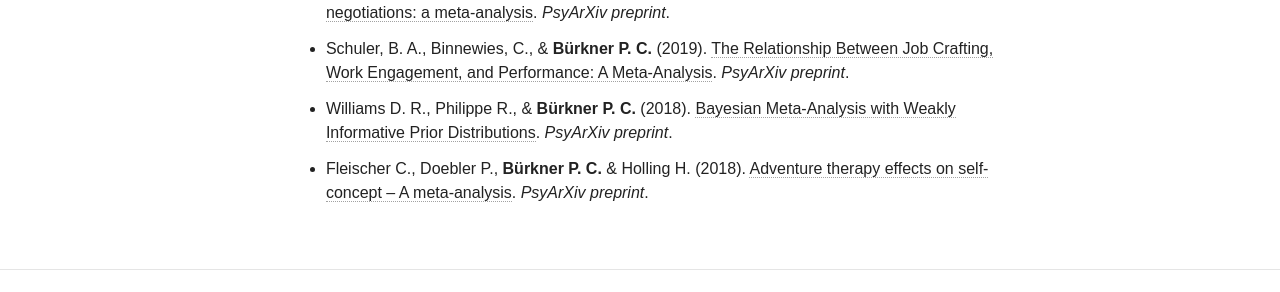
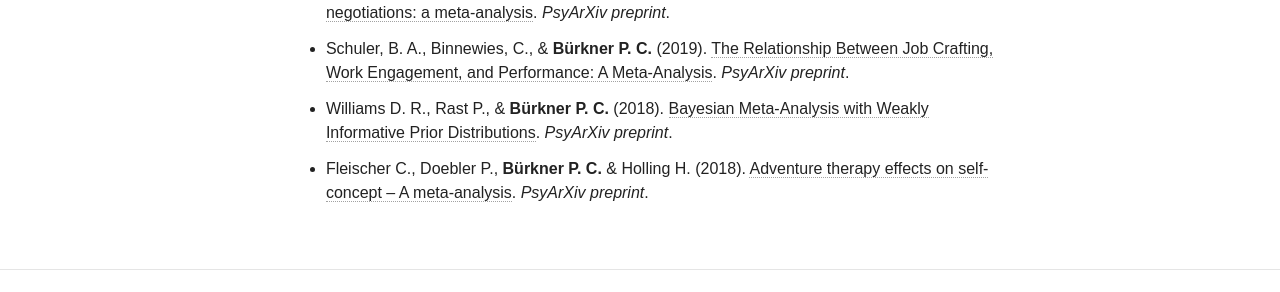
Before and after one commit to paul-buerkner/paul-buerkner.github.io, a Jekyll site: the page built from publications/index.md, in a window 1280 px wide and 900 px high, scrolled down 7804 px. Shown: the part 439-731 px from the top of the window. Built offline with Jekyll 4.4.1, drawn with Linux system fonts in a browser that asks for light colours; nearby versions of some CDN libraries.

Commit message:
fix typo

```diff
--- a/publications/index.md
+++ b/publications/index.md
@@ -128,5 +128,5 @@
 * Paananen T., Catalina A., **Bürkner P. C.**, & Vehtari A. (2020). [Group Heterogeneity Assessment for Multilevel Models](http://arxiv.org/abs/2005.02773). *ArXiv preprint*.
 * Hossiep R., Harnack, K., & **Bürkner P. C.** (2020). [Goal setting in distributive and integrative negotiations: a meta-analysis](https://psyarxiv.com/mkgxt). *PsyArXiv preprint*.
 * Schuler, B. A., Binnewies, C., & **Bürkner P. C.** (2019). [The Relationship Between Job Crafting, Work Engagement, and Performance: A Meta-Analysis](https://psyarxiv.com/xpf2v/). *PsyArXiv preprint*.
-* Williams D. R., Philippe R., & **Bürkner P. C.** (2018). [Bayesian Meta-Analysis with Weakly Informative Prior Distributions](https://psyarxiv.com/7tbrm/). *PsyArXiv preprint*.
+* Williams D. R., Rast P., & **Bürkner P. C.** (2018). [Bayesian Meta-Analysis with Weakly Informative Prior Distributions](https://psyarxiv.com/7tbrm/). *PsyArXiv preprint*.
 * Fleischer C., Doebler P., **Bürkner P. C.** & Holling H. (2018). [Adventure therapy effects on self-concept – A meta-analysis](https://psyarxiv.com/c7y9a). *PsyArXiv preprint*.
```
